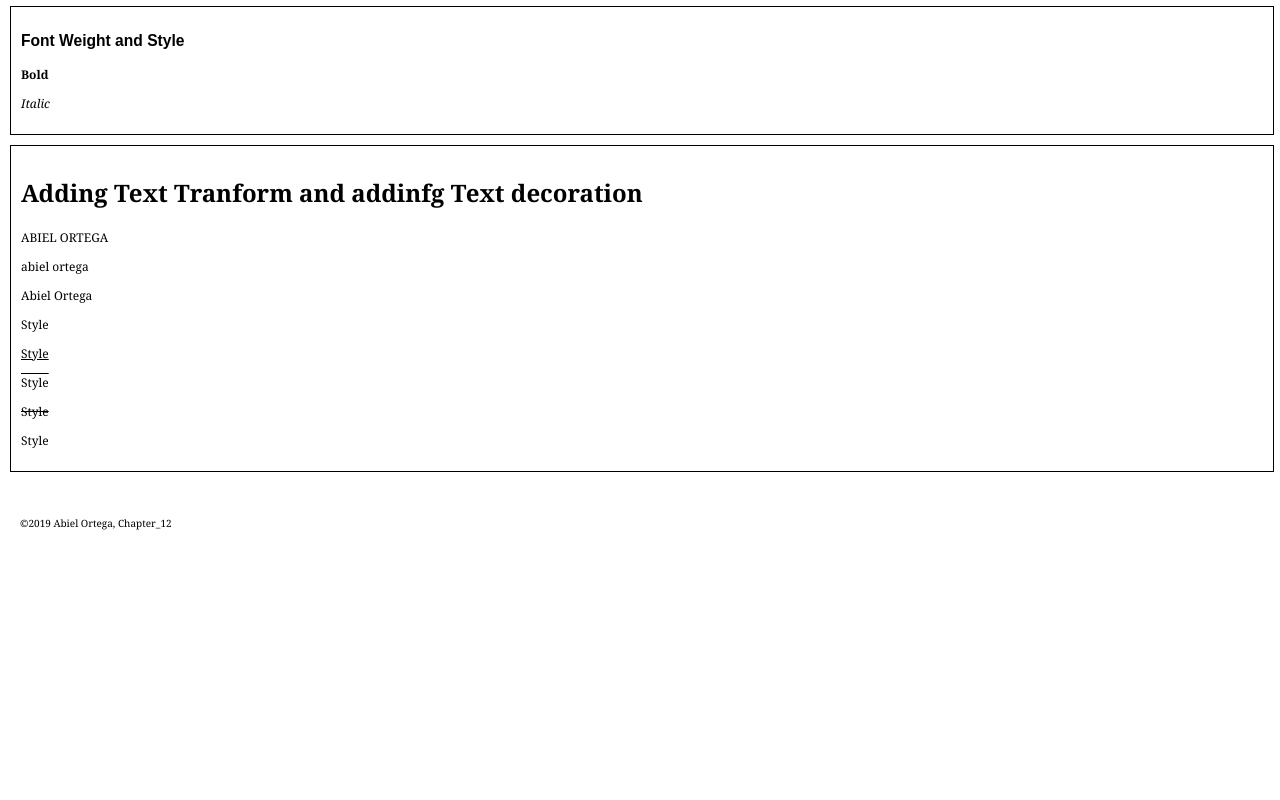
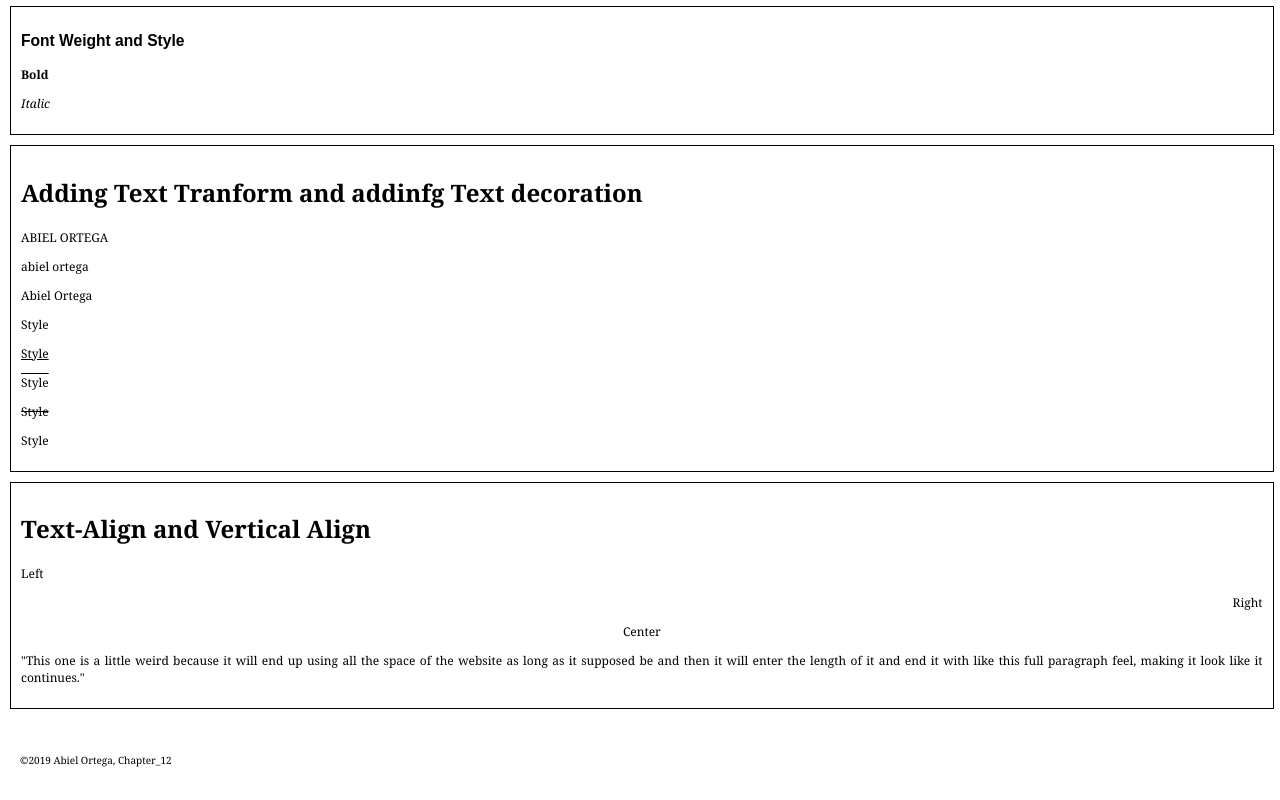
Before and after one commit to Abiel101/HtmlCssBook, a plain HTML site: page HTML&CSS/Css_Chapters/Chapter_12/index.html in a window 1280 px wide. Shown: the part 476-1276 px from the top of the page. Before the commit the page ends 1039 px from the top, so only its background shows below. Drawn offline with Linux system fonts and the light colour scheme.

Commit message:
made some changes and finished another part of chapter 12

```diff
--- a/HTML&CSS/Css_Chapters/Chapter_12/index.css
+++ b/HTML&CSS/Css_Chapters/Chapter_12/index.css
@@ -49,7 +49,6 @@ h3{
 
 
 /* Using Font Face URL linking from google or using linked fonts
-
 NOTE: When using fonts, different browsers use different font formats and that will depends on the
 browser and so because of that you'll need to add multiple formats that
 are compatible with all browsers.*/
@@ -82,6 +81,7 @@ are compatible with all browsers.*/
 #capitalize{ /*look at the html text carefully on this one*/
   text-transform: capitalize;
 }
+
 /* Text Decoration */
 #none{
   text-decoration: none;
@@ -98,3 +98,22 @@ are compatible with all browsers.*/
 #blink{
   text-decoration: blink; /*This one doesn't appear.*/
 }
+
+
+/* Text Align */
+#left{
+  text-align: left;
+}
+#right{
+  text-align: right;
+}
+#center{
+  text-align: center;
+}
+#justify{
+  text-align: justify;
+}
+
+/* Vertical Align Is basically used for images that
+you add text to and this vertical align is to be able to align
+everything in the vertical direction. */
--- a/HTML&CSS/Css_Chapters/Chapter_12/index.html
+++ b/HTML&CSS/Css_Chapters/Chapter_12/index.html
@@ -43,7 +43,7 @@
 
 
 <!-- Text tranform and text decoration-->
-    <section>
+    <section class="Transform and text decoration">
       <h2>Adding Text Tranform and addinfg Text decoration</h2>
       <p id="uppercase">Abiel Ortega</p>
       <p id="lowercase">Abiel Ortega</p>
@@ -56,6 +56,21 @@
       <p id="blink">Style</p>
     </section>
 
+    <!-- Text Align and text Vertical Align -->
+    <section class="text-align">
+      <h2>Text-Align and Vertical Align</h2>
+      <p id="left">Left</p>
+      <p id="right">Right</p>
+      <p id="center">Center</p>
+      <p id="justify"> "This one is a little weird because it will
+        end up using all the space of the website as long as it supposed <tfoot>
+          be and then it will enter the length of it and end it with
+          like this full paragraph feel, making it look like it
+           continues."
+      </p>
+
+    </section>
+
   </main>
 
   <footer>
```
Also changed, not shown: HTML&CSS/Css_Chapters/Chapter_12/image.jpg (added).
